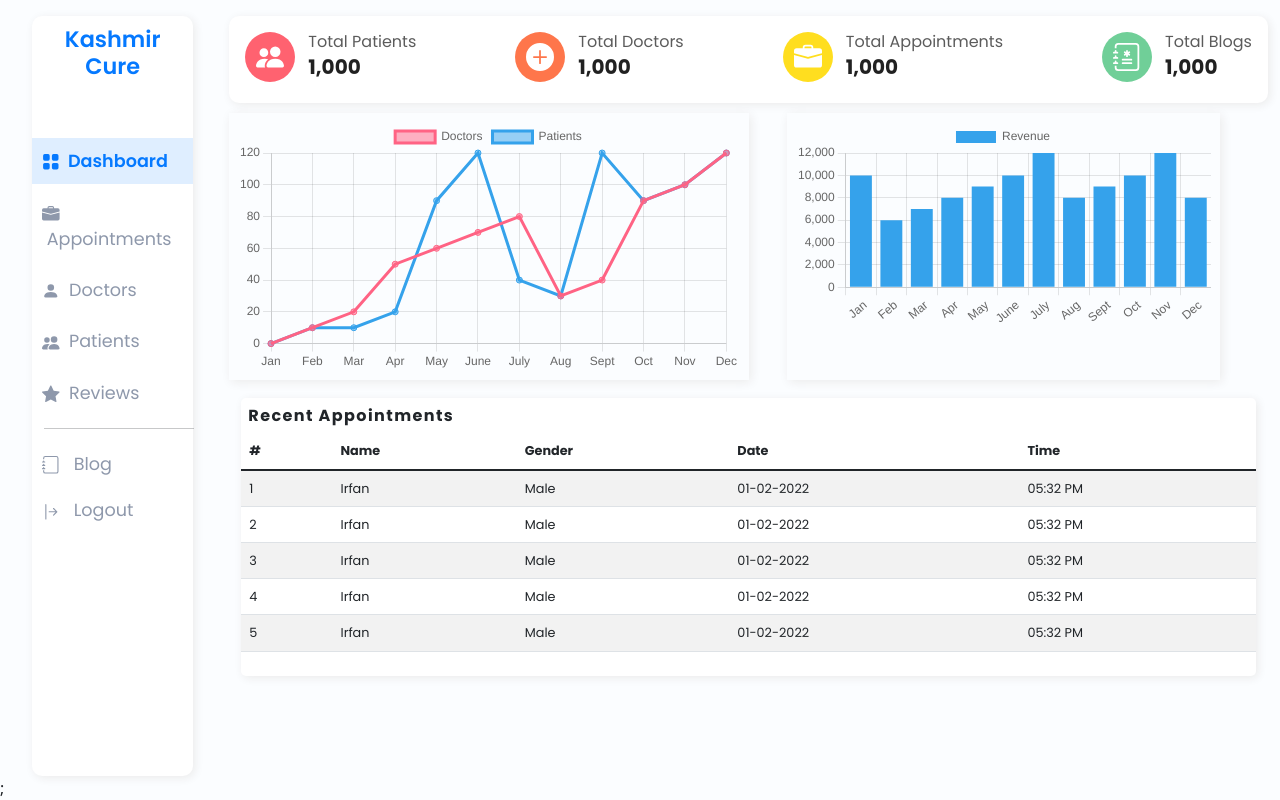
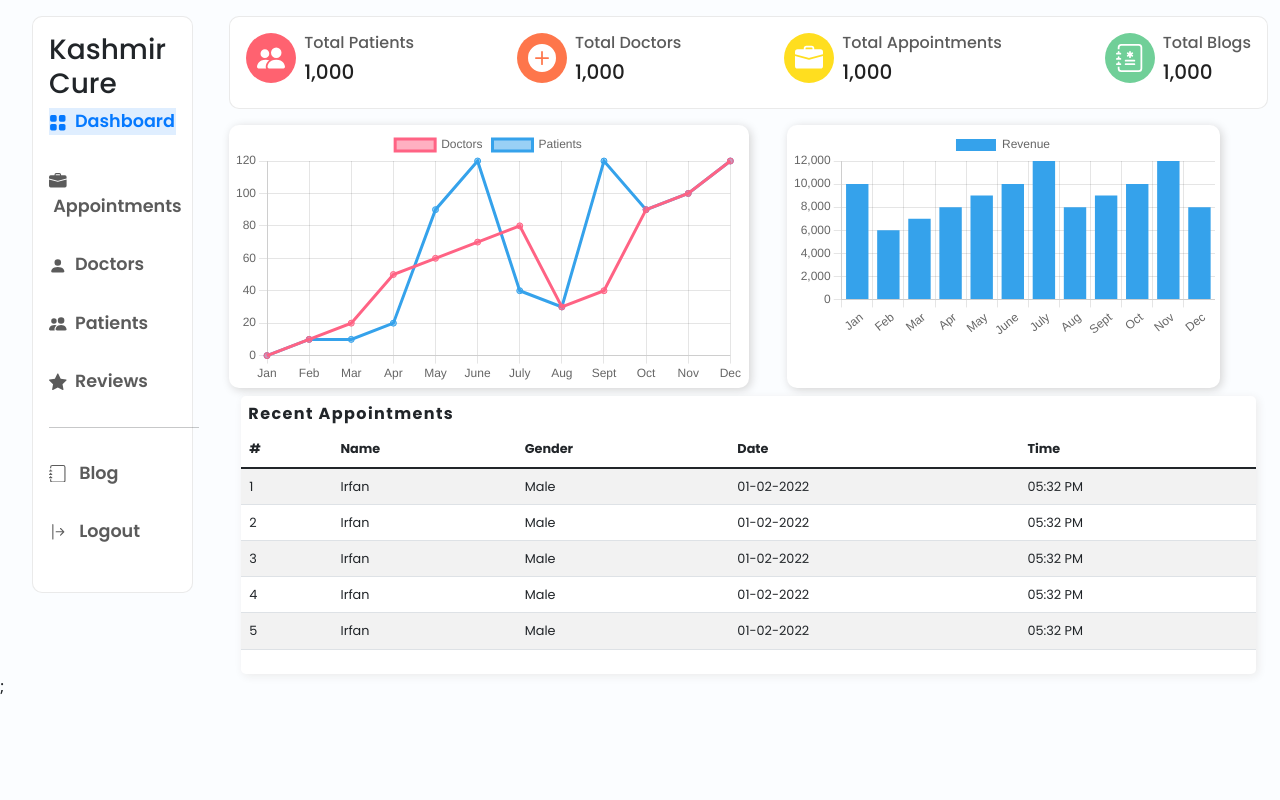
Before and after one commit to iqbalwalii/kashmirCure, a Next.js app: page / in a window 1280 px wide. Built offline with nearby package versions, Linux system fonts and the light colour scheme.

Commit message:
resetted the background and removed unused dependencies

```diff
--- a/src/Components/Dashboard.js
+++ b/src/Components/Dashboard.js
@@ -1,19 +1,19 @@
-import React from 'react';
-import { Container, Row, Col } from 'react-bootstrap';
+import React from "react";
+import { Container, Row, Col } from "react-bootstrap";
 import {
   PeopleFill,
   PhoneFill,
   BriefcaseFill,
   JournalMedical,
   PlusCircleFill,
-} from 'react-bootstrap-icons';
+} from "react-bootstrap-icons";
 // import { Dash } from "react-bootstrap-icons";
-import Dash from '../styles/Dashboard.module.css';
-import Appointment from './Appointments';
-import LineChart from './LineChart';
-import BarChart from './BarChart';
-import PriceChart from './PriceChart';
-import PieChart from './PieChart';
+import Dash from "../styles/Dashboard.module.css";
+import Appointment from "./Appointments";
+import LineChart from "./LineChart";
+import BarChart from "./BarChart";
+import PriceChart from "./PriceChart";
+import PieChart from "./PieChart";
 const Dashboard = () => {
   return (
     <Container>
@@ -22,10 +22,7 @@ const Dashboard = () => {
       <Row>
         <Col className={Dash.counters} xs={12}>
           <div className={Dash.counter}>
-						<div
-							className={Dash.counterIcon}
-							style={{ background: '#FF6270' }}
-						>
+            <div className={Dash.counterIcon} style={{ background: "#FF6270" }}>
               <PeopleFill size={28} />
             </div>
             <div className={Dash.details}>
@@ -35,10 +32,7 @@ const Dashboard = () => {
           </div>
           {/* number two */}
           <div className={Dash.counter}>
-						<div
-							className={Dash.counterIcon}
-							style={{ background: '#FE764B' }}
-						>
+            <div className={Dash.counterIcon} style={{ background: "#FE764B" }}>
               <PlusCircleFill size={28} />
             </div>
             <div className={Dash.details}>
@@ -48,10 +42,7 @@ const Dashboard = () => {
           </div>
           {/* number three */}
           <div className={Dash.counter}>
-						<div
-							className={Dash.counterIcon}
-							style={{ background: '#FFDE1f' }}
-						>
+            <div className={Dash.counterIcon} style={{ background: "#FFDE1f" }}>
               <BriefcaseFill size={28} />
             </div>
             <div className={Dash.details}>
@@ -61,10 +52,7 @@ const Dashboard = () => {
           </div>
           {/* number four    */}
           <div className={Dash.counter}>
-						<div
-							className={Dash.counterIcon}
-							style={{ background: '#70CF98' }}
-						>
+            <div className={Dash.counterIcon} style={{ background: "#70CF98" }}>
               <JournalMedical size={28} />
             </div>
             <div className={Dash.details}>
@@ -89,13 +77,13 @@ const Dashboard = () => {
       </Row>
       {/* Counters End*/}
       <Row>
-				<Col className={Dash.charts} sm={6}>
+        <Col className="appointments mt-3 p-1" sm={6}>
           <LineChart />
         </Col>
         {/* <Col sm={1}></Col> */}
         <Col
-					style={{ marginLeft: '2.4rem' }}
-					className={Dash.charts}
+          style={{ marginLeft: "2.4rem" }}
+          className="appointments mt-3 p-1"
           sm={5}
         >
           <BarChart />
--- a/src/styles/Dashboard.module.css
+++ b/src/styles/Dashboard.module.css
@@ -8,9 +8,7 @@
   background: #fff;
   padding: 1rem;
   margin-top: 1rem;
-	/* border: 1px solid #21212118; */
-	box-shadow: 2px 2px 10px #ebebeb;
-
+  border: 1px solid #21212118;
   border-radius: 10px;
   font-family: 'Poppins', sans-serif;
 }
@@ -26,11 +24,11 @@
 
 .counters .counter .counterIcon {
   color: #fff;
-	padding: 0.5rem;
+  padding: .5rem;
   border-radius: 50%;
   height: 50px;
   width: 50px;
-	margin-right: 0.5rem;
+  margin-right: .5rem;
   display: -webkit-box;
   display: -ms-flexbox;
   display: flex;
@@ -43,24 +41,10 @@
 }
 
 .counters .counter .details {
-	margin-left: 5px;
-}
-.counters .counter .details h6 {
   color: #000000a4;
-	font-weight: normal;
-	margin-bottom: 4px;
-}
-.counters .counter .details h5 {
-	font-weight: bold;
 }
 
 .counters .counter .details .counterNumber {
   color: #212121;
 }
-
-.charts {
-	margin: 10px 0;
-	padding: 0.5rem;
-	box-shadow: 2px 2px 10px #ebebeb;
-}
 /*# sourceMappingURL=Dashboard.module.css.map */
--- a/src/styles/Sidebar.module.css
+++ b/src/styles/Sidebar.module.css
@@ -1,21 +1,14 @@
 .main {
   background: #fff;
-	/* border: 1px solid #21212118; */
-	box-shadow: 2px 2px 10px #ebebeb;
+  border: 1px solid #21212118;
   border-radius: 10px;
-	/* padding: 1rem; */
+  padding: 1rem;
   margin: 1rem 0 0 2rem;
-	min-height: 95vh;
   font-family: 'Poppins', sans-serif;
 }
 
-.main h3 {
+.main h2 {
   margin-bottom: 3rem;
-	font-weight: 600;
-	font-size: 1.4rem;
-	padding: 10px;
-	color: #0579ff;
-	text-align: center;
 }
 
 .main hr {
@@ -33,25 +26,12 @@
   margin-bottom: 2rem;
   cursor: pointer;
   color: #000000a4;
-	color: #8e98ab;
   text-decoration: none;
   font-size: 1.1rem;
-	font-weight: 400;
-	margin-bottom: 5px;
+  font-weight: 600;
 }
 
-.main ul li div {
-	padding: 10px;
-}
 .main ul li:hover {
   color: #0579ff;
-	background-color: #0579ff20;
-}
-.main .bottomNav li {
-	padding: 10px;
-	margin: 0;
-}
-.main hr {
-	margin: 12px;
 }
 /*# sourceMappingURL=Sidebar.module.css.map */
```
Also changed, not shown: src/Components/Appointments.js (+3 -4 lines). Lines whose indentation alone changed are shown as unchanged.
